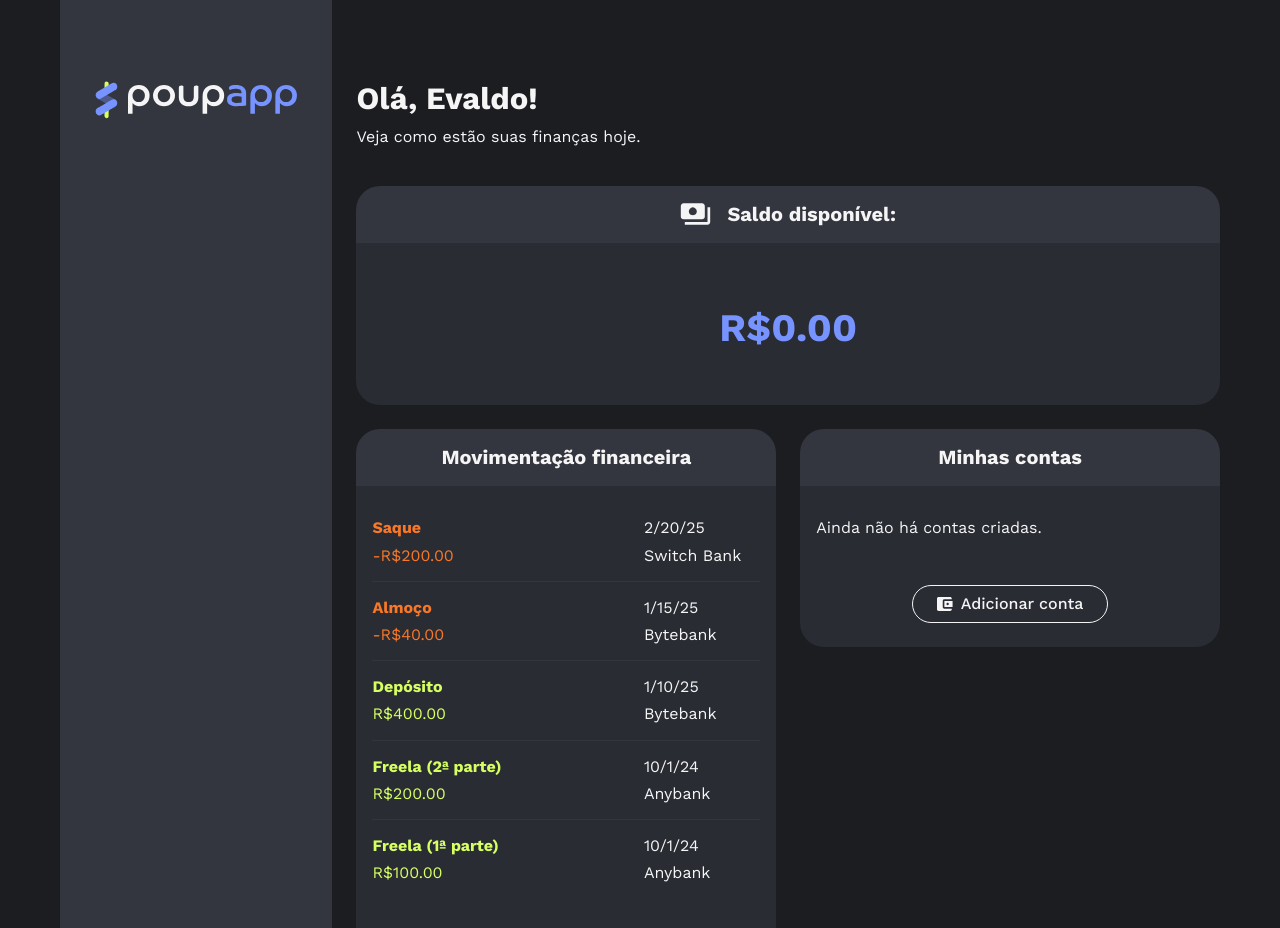
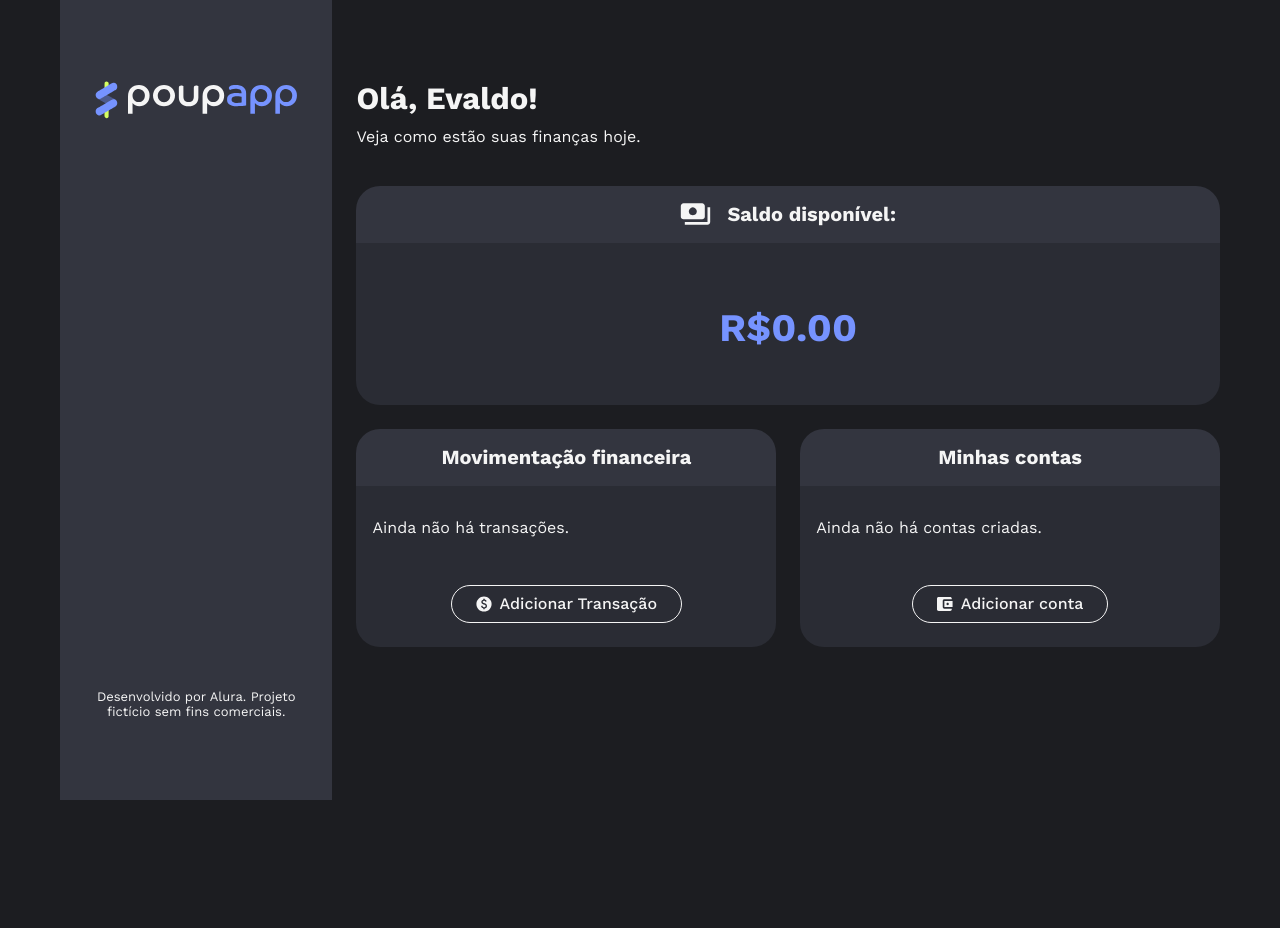
Before and after one commit to ErickCelestino/angular-bank, an Angular app: page / in a window 1280 px wide. Shown: the top 928 px of the page. After the commit the page ends 800 px from the top, so only its background shows below. Built offline with nearby package versions, Linux system fonts and the light colour scheme.

Commit message:
refactor: ajust money process

```diff
--- a/src/app/area-financeira/area-financeira.component.html
+++ b/src/app/area-financeira/area-financeira.component.html
@@ -1,5 +1,5 @@
 <div class="area-financeira">
-  <app-saldo class="saldo" [saldo]="saldo" />
+  <app-saldo class="saldo" [saldo]="saldo()" />
   <app-transacoes
     class="transacoes"
     [transacoes]="transacoes()"
--- a/src/app/area-financeira/area-financeira.component.ts
+++ b/src/app/area-financeira/area-financeira.component.ts
@@ -12,50 +12,7 @@ import { Transacao, TipoTransacao } from './compartilhados/transacao.model';
   styleUrl: './area-financeira.component.css',
 })
 export class AreaFinanceiraComponent {
-  saldo = 0;
-
-  transacoes = signal<Transacao[]>([
-    {
-      id: '5',
-      nome: '',
-      tipo: TipoTransacao.SAQUE,
-      valor: 200,
-      data: new Date('2025-02-20T00:00'),
-      conta: 'Switch Bank',
-    },
-    {
-      id: '4',
-      nome: 'Almoço',
-      tipo: TipoTransacao.SAQUE,
-      valor: 40,
-      data: new Date('2025-01-15T00:00'),
-      conta: 'Bytebank',
-    },
-    {
-      id: '3',
-      nome: '',
-      tipo: TipoTransacao.DEPOSITO,
-      valor: 400,
-      data: new Date('2025-01-10T00:00'),
-      conta: 'Bytebank',
-    },
-    {
-      id: '2',
-      nome: 'Freela (2ª parte)',
-      tipo: TipoTransacao.DEPOSITO,
-      valor: 200,
-      data: new Date('2024-10-01T00:00'),
-      conta: 'Anybank',
-    },
-    {
-      id: '1',
-      nome: 'Freela (1ª parte)',
-      tipo: TipoTransacao.DEPOSITO,
-      valor: 100,
-      data: new Date('2024-10-01T00:00'),
-      conta: 'Anybank',
-    },
-  ]);
+  transacoes = signal<Transacao[]>([]);
 
   contasComSaldoInicial = signal<Conta[]>([]);
 
@@ -70,9 +27,32 @@ export class AreaFinanceiraComponent {
     });
   });
 
-  calculaSaldoAtualizado(conta: Conta) {
-    return conta.saldo + 20;
+  calculaSaldoAtualizado(contaInicial: Conta) {
+    const transacoesDaConta = this.transacoes().filter((transacao) => {
+      return transacao.conta === contaInicial.nome
+    })
+
+    const novoSaldo = transacoesDaConta.reduce((acc, transacao) => {
+      switch(transacao.tipo) {
+        case TipoTransacao.DEPOSITO:
+          return acc + transacao.valor
+
+        case TipoTransacao.SAQUE:
+          return acc - transacao.valor
+
+        default:
+          transacao.tipo satisfies never;
+          throw new Error('Tipo de transacao não identificado');
+      }
+    }, contaInicial.saldo);
+    return novoSaldo
   }
+
+  saldo = computed(() => {
+    return this.contas().reduce((acc, conta) => {
+      return acc + conta.saldo;
+    }, 0);
+  });
 
   processarTransacao(transacao: Transacao) {
     this.transacoes.update((transacoes) => [transacao, ...transacoes]);
--- a/src/app/area-financeira/contas/botao-adicionar-conta/botao-adicionar-conta.component.ts
+++ b/src/app/area-financeira/contas/botao-adicionar-conta/botao-adicionar-conta.component.ts
@@ -13,9 +13,9 @@ export class BotaoAdicionarContaComponent {
   modalAberto = signal(false);
 
   novaContaForm = {
-    nome: '',
-    saldo: '',
-  };
+  nome: '',
+  saldo: '',
+};
 
   contaCriada = output<Conta>();
 
@@ -30,6 +30,9 @@ export class BotaoAdicionarContaComponent {
     );
 
     this.contaCriada.emit(novaConta);
+    Object.keys(this.novaContaForm).forEach(
+      (key) => (this.novaContaForm[key as keyof typeof this.novaContaForm] = '')
+    );
     this.modalAberto.set(false);
   }
 }
--- a/src/app/area-financeira/transacoes/botao-adicionar-transacao/botao-adicionar-transacao.component.ts
+++ b/src/app/area-financeira/transacoes/botao-adicionar-transacao/botao-adicionar-transacao.component.ts
@@ -1,6 +1,6 @@
 import { Component, effect, input, output, signal } from '@angular/core';
-import { FormsModule } from '@angular/forms'
-import { BotaoComponent, ModalComponent } from "../../../compartilhados";
+import { FormsModule } from '@angular/forms';
+import { BotaoComponent, ModalComponent } from '../../../compartilhados';
 import { TipoTransacao, Transacao } from '../../compartilhados/transacao.model';
 import { Conta } from '../../compartilhados/conta.model';
 
@@ -8,10 +8,10 @@ import { Conta } from '../../compartilhados/conta.model';
   selector: 'app-botao-adicionar-transacao',
   imports: [BotaoComponent, ModalComponent, FormsModule],
   templateUrl: './botao-adicionar-transacao.component.html',
-  styleUrl: './botao-adicionar-transacao.component.css'
+  styleUrl: './botao-adicionar-transacao.component.css',
 })
 export class BotaoAdicionarTransacaoComponent {
-  protected tipoTransacao = TipoTransacao
+  protected tipoTransacao = TipoTransacao;
   modalAberto = signal(false);
 
   novaTransacaoForm = {
@@ -20,7 +20,7 @@ export class BotaoAdicionarTransacaoComponent {
     valor: '',
     data: '',
     conta: '',
-  }
+  };
 
   contas = input.required<Conta[]>();
 
@@ -37,9 +37,14 @@ export class BotaoAdicionarTransacaoComponent {
       Number(this.novaTransacaoForm.valor),
       this.novaTransacaoForm.data,
       this.novaTransacaoForm.conta
-    )
+    );
 
     this.transacaoCriada.emit(novaTransacao);
+    Object.keys(this.novaTransacaoForm).forEach(
+      (key) =>
+        (this.novaTransacaoForm[key as keyof typeof this.novaTransacaoForm] =
+          '')
+    );
     this.modalAberto.set(false);
   }
 }
```
